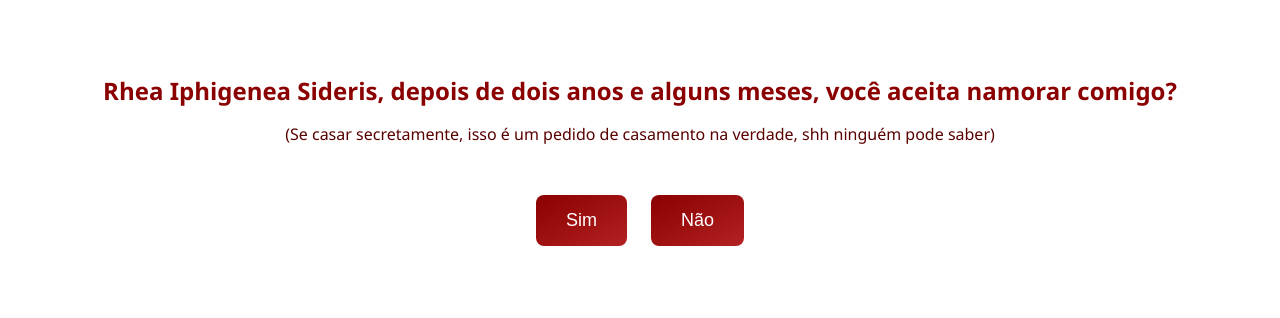
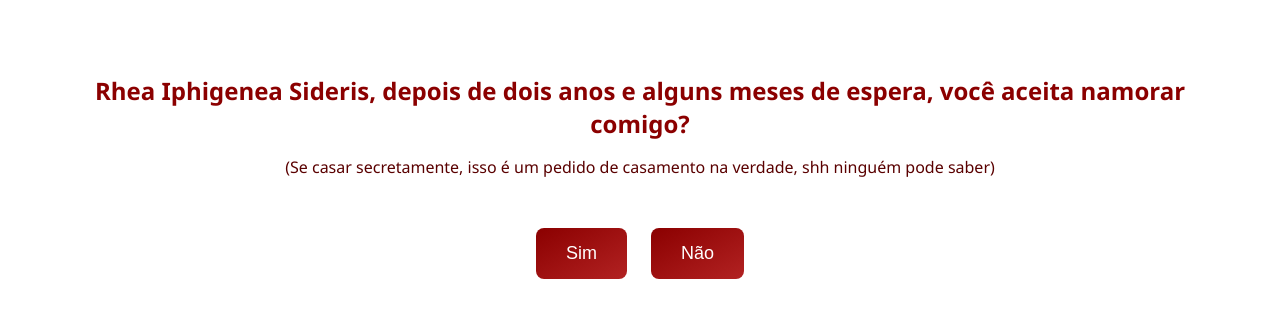
Before and after one commit to soturna-gif/rhea, a plain HTML site: page pagina2.html in a window 1280 px wide. Drawn offline with Linux system fonts and the light colour scheme.

Commit message:
pagina2.html

```diff
--- a/pagina2.html
+++ b/pagina2.html
@@ -34,7 +34,7 @@
   </style>
 </head>
 <body>
-  <h1>Rhea Iphigenea Sideris, depois de dois anos e alguns meses, você aceita namorar comigo?</h1>
+  <h1>Rhea Iphigenea Sideris, depois de dois anos e alguns meses de espera, você aceita namorar comigo?</h1>
   <p class="subtexto">(Se casar secretamente, isso é um pedido de casamento na verdade, shh ninguém pode saber)</p>
   <button class="botao" onclick="location.href='pagina3.html'">Sim</button>
   <button id="nao" class="botao">Não</button>
```
